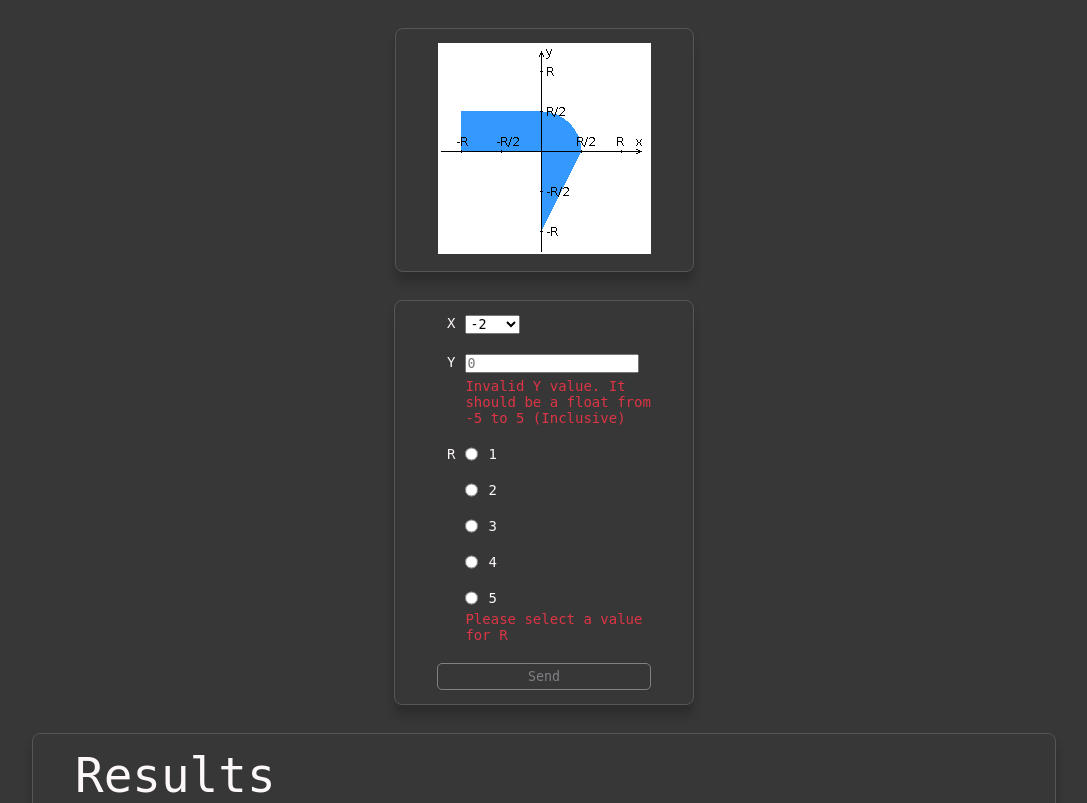
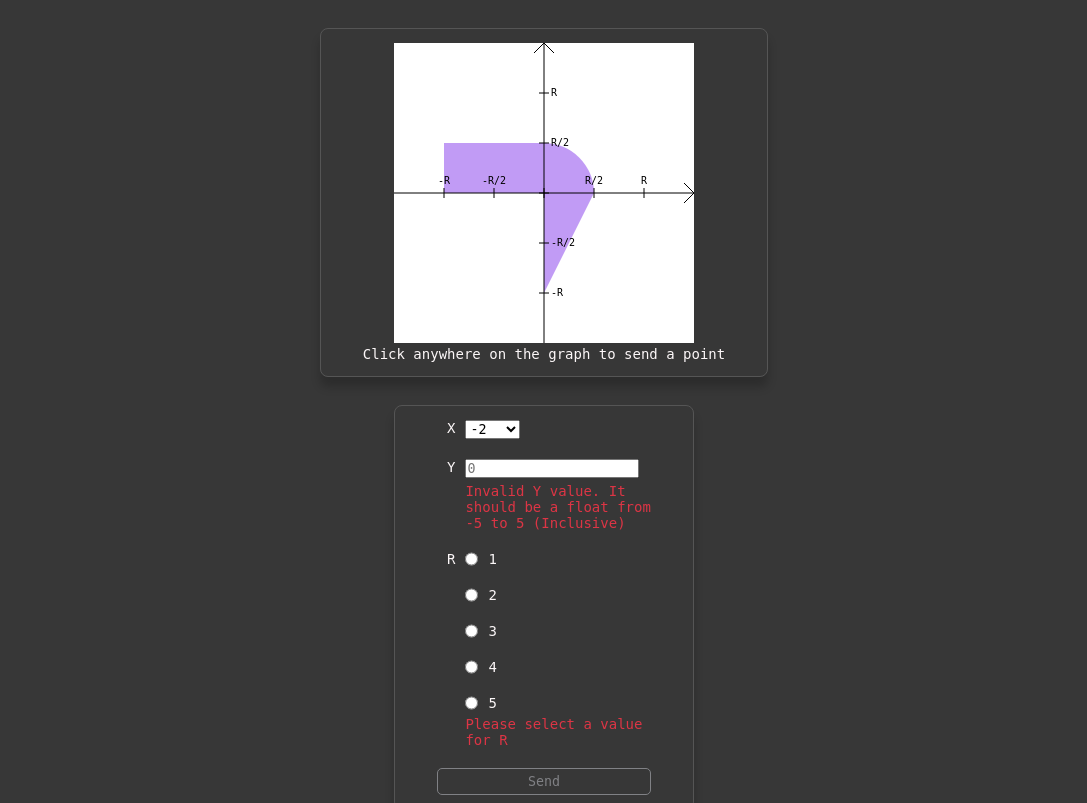
Before and after one commit to laoqiu233/itmo_web, a PHP site: page / in a window 1280 px wide. Shown: the part 106-909 px from the top of the page, without its empty margins (96-1183 px from the left). Run offline with PHP 8.4, Linux system fonts and the light colour scheme.

Commit message:
Added interactive graph

```diff
--- a/index.php
+++ b/index.php
@@ -9,6 +9,19 @@
     <meta name="viewport" content="width=device-width, initial-scale=1.0">
     <title>WEBLAB#1</title>
     <link rel="stylesheet" href="/static/style.css">
+    <script>
+        const points = [
+            <?php
+                if (isset($_SESSION['attempts'])) {
+                    foreach($_SESSION['attempts'] as $index=>$attempt) {
+                        srand($index);
+                        $random_color = 'rgb(' . rand(0, 255) . ',' . rand(0, 255) . ',' . rand(0, 255) . ')';
+                        printf('{\'x\':%s,\'y\':%s, \'color\':\'%s\'},', $attempt['x'], $attempt['y'], $random_color);
+                    }
+                }
+            ?>
+        ];
+    </script>
 </head>
 <body>
     <header>
@@ -19,12 +32,16 @@
 
     <div class="main">
         <div class="panel" style="text-align: center;">
-            <img src="/static/task_graph.png" alt="Task grpah">
+            <canvas id="graph" width="300" height="300">
+                <img src="/static/task_graph.png" alt="Task grpah" width="300" height="300">
+            </canvas>
             <p>
                 <?php
                     if (isset($_SESSION['hit_message'])) {
                         echo($_SESSION['hit_message']);
                         unset($_SESSION['hit_message']);
+                    } else {
+                        echo('Click anywhere on the graph to send a point');
                     }
                 ?>
             </p>
@@ -43,6 +60,7 @@
                         <option value="1">1</option>
                         <option value="1.5">1.5</option>
                         <option value="2">2</option>
+                        <option id="x-from-graph-click" value="" disabled></option>
                     </select>
                 </div>
                 <div class="row">
@@ -128,7 +146,7 @@
             </div>
         </div>
     </div>
-
+    <script src="/static/grapher.js"></script>
     <script src="/static/validation.js"></script>
 </body>
 </html>
--- /dev/null
+++ b/static/grapher.js
@@ -0,0 +1,117 @@
+/** @type {HTMLCanvasElement} */
+const canvas = document.getElementById('graph');
+const width = canvas.width;
+const height = canvas.height;
+const ctx = canvas.getContext('2d');
+
+const THEME_COLOR = '#8338ec80';
+
+function drawGraph() {
+    ctx.font = '10px monospace';
+    ctx.fillStyle = '#FFF';
+    ctx.fillRect(0, 0, width, height);
+
+    ctx.fillStyle = THEME_COLOR;
+    // 1st quadrant circle
+    ctx.beginPath();
+    ctx.arc(width/2, height/2, width/6, 0, -Math.PI/2, true);
+    ctx.lineTo(width/2, height/2);
+    ctx.fill();
+
+    // 2nd quadrant square
+    ctx.fillRect(width/6, 2*height/6, 2*width/6, height/6);
+
+    // 4th quadrant triangle
+    ctx.beginPath();
+    ctx.moveTo(width/2, 5*height/6);
+    ctx.lineTo(4*width/6, height/2);
+    ctx.lineTo(width/2, height/2);
+    ctx.fill();
+
+    ctx.beginPath();
+    ctx.moveTo(0, height/2);
+    ctx.lineTo(width, height/2);
+    ctx.lineTo(width-10, height/2-10);
+    ctx.moveTo(width, height/2);
+    ctx.lineTo(width-10,height/2+10);
+    ctx.stroke();
+
+    ctx.beginPath();
+    ctx.moveTo(width/2, height);
+    ctx.lineTo(width/2, 0);
+    ctx.lineTo(width/2-10, 10);
+    ctx.moveTo(width/2, 0);
+    ctx.lineTo(width/2+10, 10);
+    ctx.stroke();
+
+    ctx.fillStyle = '#000';
+    const labels = ['-R', '-R/2', '', 'R/2', 'R'];
+
+    for (let i=1; i<6; i++) {
+        ctx.beginPath();
+        ctx.moveTo(i*width/6, height/2-5);
+        ctx.lineTo(i*width/6, height/2+5);
+        ctx.moveTo(width/2-5, i*height/6);
+        ctx.lineTo(width/2+5, i*height/6);
+        ctx.stroke();
+
+        ctx.textAlign = 'center';
+        ctx.textBaseline = 'bottom';
+        ctx.fillText(labels[i-1], i*width/6, height/2-7);
+
+        ctx.textAlign = 'left';
+        ctx.textBaseline = 'middle';
+        ctx.fillText(labels[i-1], width/2+7, height - i*height/6);
+    }
+
+    // Draw all attempts
+    const formData = new FormData(form);
+    if (formData.has('r')) {
+        const r = formData.get('r');
+
+        points.forEach((v, index) => {
+            const x = v.x / r * width / 3 + width / 2;
+            const y = -v.y / r * height / 3 + height / 2;
+
+            ctx.fillStyle = v.color;
+            ctx.beginPath();
+            ctx.arc(x, y, 5, 0, Math.PI*2);
+            ctx.fill();
+        });
+    }
+}
+
+drawGraph();
+
+canvas.onmousemove = (e) => {
+    drawGraph();
+    ctx.fillStyle = THEME_COLOR;
+    ctx.beginPath();
+    ctx.arc(e.offsetX, e.offsetY, 5, 0, Math.PI*2);
+    ctx.fill();
+}
+
+canvas.onmouseleave = drawGraph;
+document.getElementById('form').onchange = drawGraph;
+
+canvas.onmousedown = (e) => {
+    /** @type {HTMLFormElement} */
+    const form = document.getElementById("form");
+
+    const formData = new FormData(form);
+
+    if (!formData.has('r')) {
+        alert('Please select a value for R first');
+        return;
+    }
+
+    let r = formData.get('r');
+    let x = Math.round((2 * e.offsetX / width - 1) * r * 1.5 * 100) / 100;
+    let y = Math.round((-2 * e.offsetY / height + 1) * r * 1.5 * 100) / 100;
+    document.getElementById('x-from-graph-click').disabled = false;
+    document.getElementById('x-from-graph-click').value = x;
+
+    form['x'].value = x;
+    form['y'].value = y;
+    form.submit();
+}
--- a/static/style.css
+++ b/static/style.css
@@ -172,6 +172,10 @@ td, th {
     padding: 5px 13px;
 }
 
+#graph {
+    cursor: pointer;
+}
+
 @media screen and (max-width: 600px) {
     :root {
         font-size: 10px;
```
